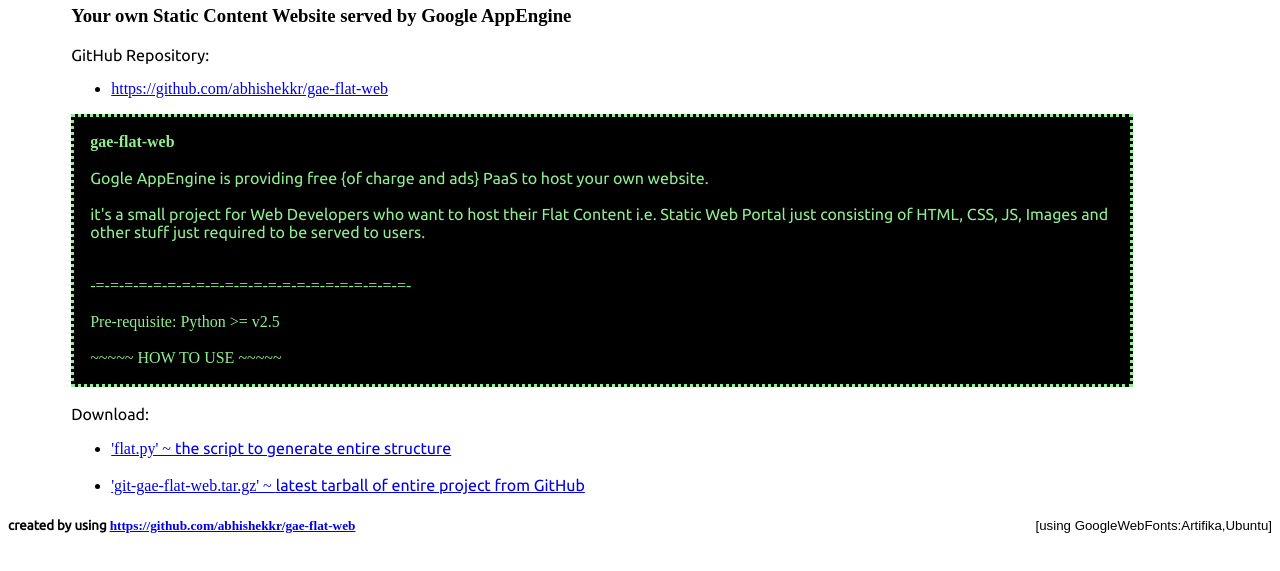
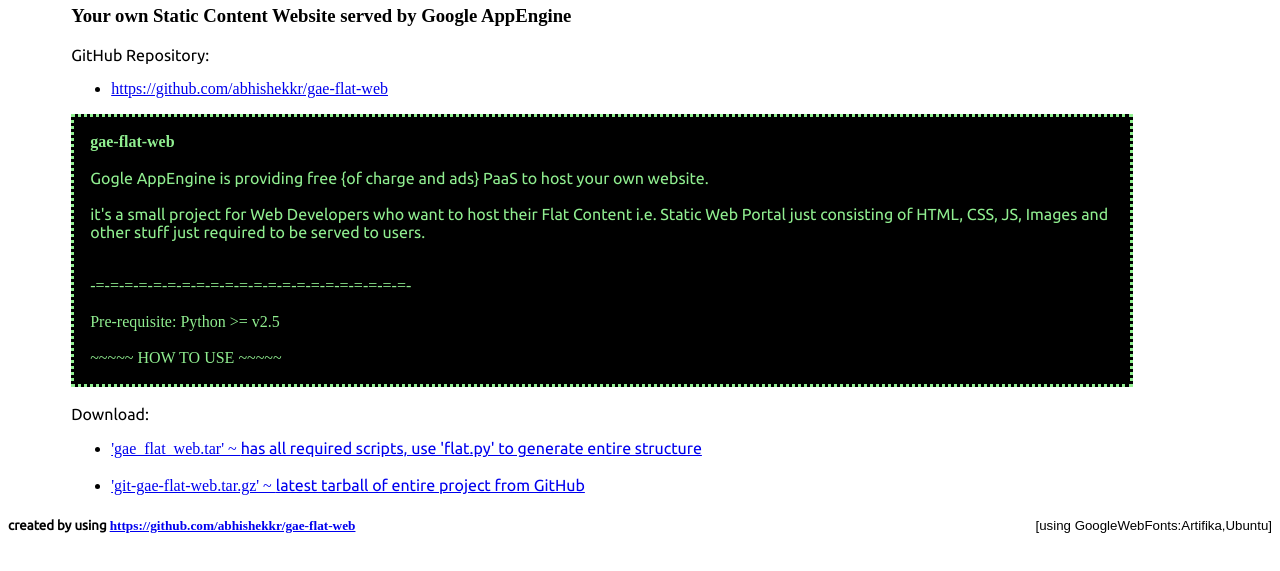
Before and after one commit to abhishekkr/gae-flat-web, a plain HTML site: page gae-flat-web/flat_web/index.htm in a window 1280 px wide. Shown: the part 71-642 px from the top of the page. Drawn offline with Linux system fonts and the light colour scheme; a web font is replaced by a local one.

Commit message:
added new python-script collection to http://gae-flat-web.appspot.com structure

```diff
--- a/gae-flat-web/flat_web/index.htm
+++ b/gae-flat-web/flat_web/index.htm
@@ -42,6 +42,9 @@
 <br/>
 #python appcfg.py update $PATH_TO{$GAE_APPLICATION_NAME}<br/>
 <br/>
+The first version 'flat.py', standalone script is available here <a href="/flat_web/flat.py">
+				'flat.py' ~ <span style="font-family: 'Ubuntu', arial, serif;"> the script to generate entire structure</span>
+			</a>
 -=-=-=-=-=-=-=-=-=-=-=-=-=-=-=-=-=-=-=-=-=-=-<br/>
 <br/>
 <span style="font-family: 'Ubuntu', arial, serif;">AbhishekKr ~ ABK ~ aBionic</span><br/>
@@ -54,9 +57,12 @@
 		</div><br/>
 		<span style="font-family: 'Ubuntu', arial, serif;">Download:</span>
 		<ul>
-			<li><a href="/flat_web/flat.py">
-				'flat.py' ~ <span style="font-family: 'Ubuntu', arial, serif;">the script to generate entire structure</span>
-			</a></li><br/>
+			<li>
+			  <a href="/flat_web/gae_flat_web.tar">
+			   'gae_flat_web.tar' ~
+			   <span style="font-family: 'Ubuntu', arial, serif;"> has all required scripts, use 'flat.py' to generate entire structure</span>
+			  </a>
+			</li><br/>
 			<li><a href="/flat_web/git-gae-flat-web.tar.gz">
 				'git-gae-flat-web.tar.gz' ~ <span style="font-family: 'Ubuntu', arial, serif;">latest tarball of entire project from GitHub</span>
 			</a></li>
```
Also changed, not shown: 1 other file.
